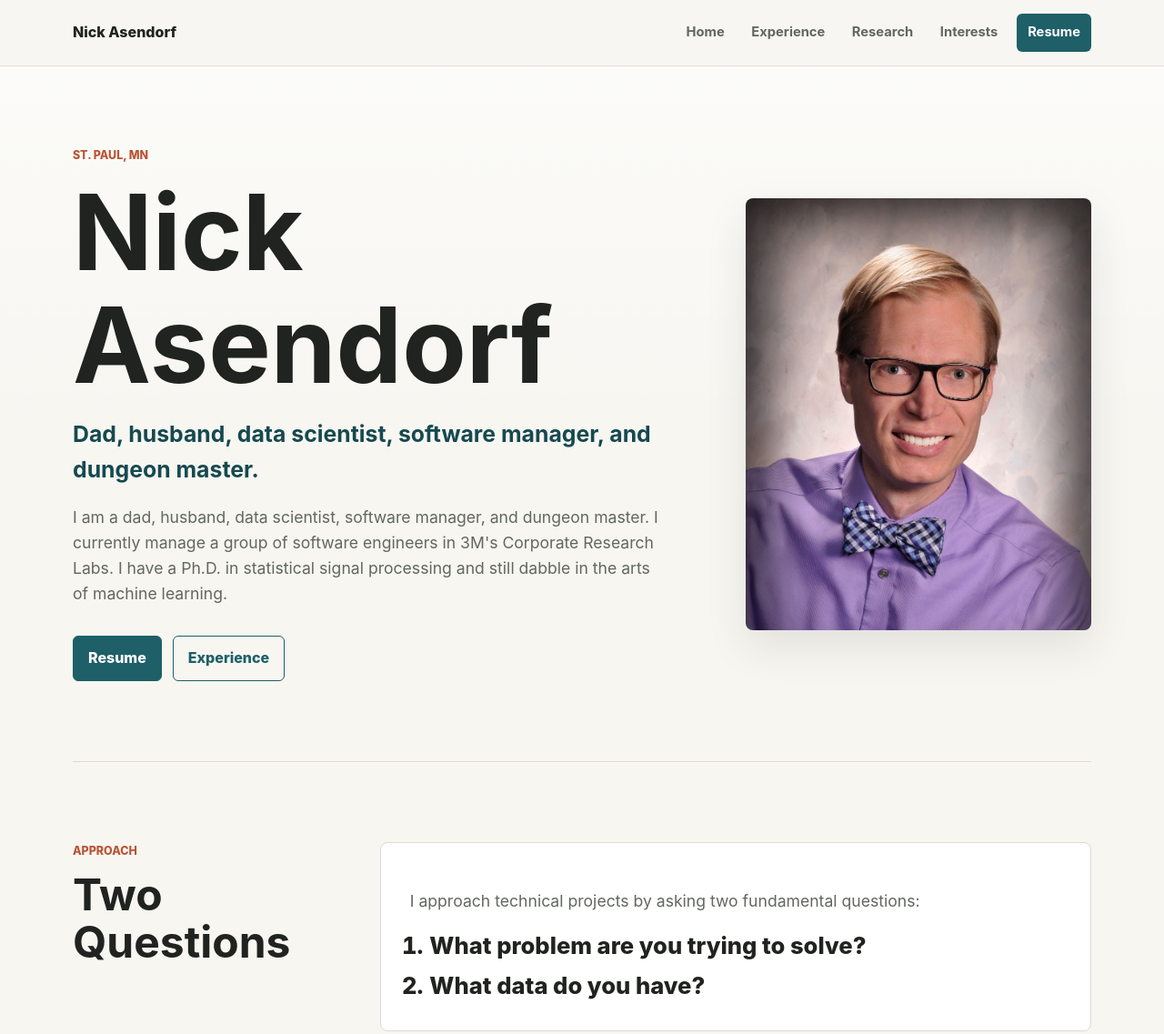
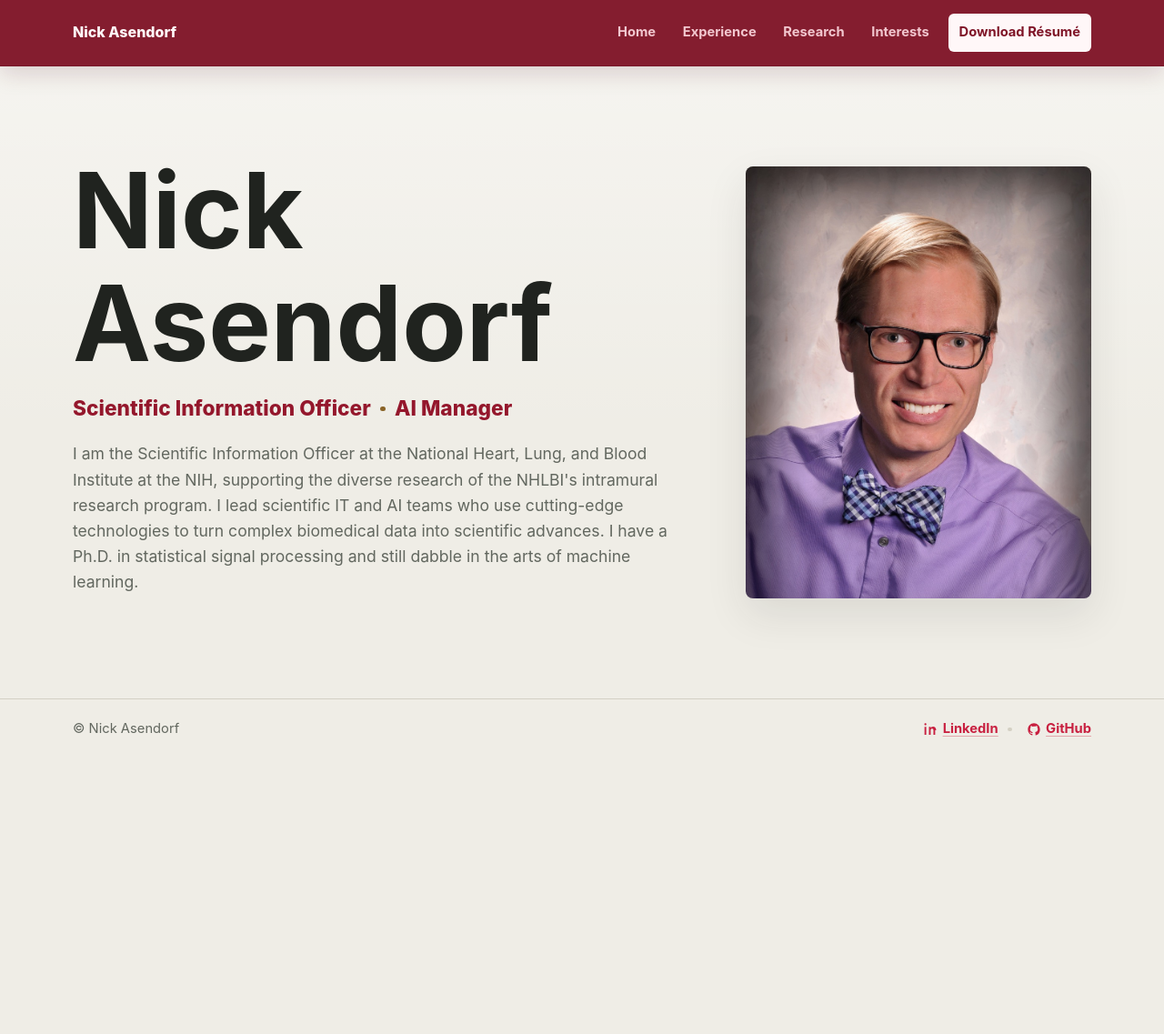
Before and after one commit to asendorf/asendorf_website, an Astro site: page /asendorf_website/ in a window 1280 px wide. Shown: the top 1137 px of the page at 91% size. After the commit the page ends 836 px from the top, so only its background shows below. Built offline with nearby package versions, Linux system fonts and the light colour scheme; Astro itself is replaced by a stand-in of ours.

Commit message:
stylistic and content changes

```diff
--- /dev/null
+++ b/src/components/SocialIcon.astro
@@ -0,0 +1,15 @@
+---
+const { name } = Astro.props;
+---
+
+{name === 'github' && (
+  <svg class="social-icon" viewBox="0 0 24 24" aria-hidden="true" focusable="false">
+    <path d="M12 2C6.48 2 2 6.58 2 12.22c0 4.52 2.87 8.35 6.84 9.7.5.09.68-.22.68-.49v-1.9c-2.78.62-3.37-1.21-3.37-1.21-.45-1.18-1.11-1.49-1.11-1.49-.91-.64.07-.63.07-.63 1 .07 1.53 1.05 1.53 1.05.9 1.56 2.34 1.11 2.91.85.09-.66.35-1.11.63-1.37-2.22-.26-4.56-1.13-4.56-5.03 0-1.11.39-2.02 1.03-2.73-.1-.26-.45-1.29.1-2.69 0 0 .84-.27 2.75 1.04A9.35 9.35 0 0 1 12 6.94c.85 0 1.7.12 2.5.34 1.91-1.31 2.75-1.04 2.75-1.04.55 1.4.2 2.43.1 2.69.64.71 1.03 1.62 1.03 2.73 0 3.91-2.34 4.76-4.57 5.02.36.32.68.94.68 1.89v2.86c0 .27.18.58.69.49A10.16 10.16 0 0 0 22 12.22C22 6.58 17.52 2 12 2Z" />
+  </svg>
+)}
+
+{name === 'linkedin' && (
+  <svg class="social-icon" viewBox="0 0 24 24" aria-hidden="true" focusable="false">
+    <path d="M5.35 7.7H2.5V21h2.85V7.7ZM5.6 3.6C5.58 2.75 4.97 2 3.96 2 2.97 2 2.32 2.75 2.32 3.6c0 .83.63 1.6 1.6 1.6h.02c1.03 0 1.66-.77 1.66-1.6ZM21.68 13.37c0-4.07-2.17-5.96-5.06-5.96-2.34 0-3.39 1.29-3.97 2.19V7.7H9.8c.04 1.25 0 13.3 0 13.3h2.85v-7.43c0-.4.03-.8.15-1.08.31-.8 1.03-1.63 2.23-1.63 1.57 0 2.2 1.2 2.2 2.97V21h2.85l.01-7.63Z" />
+  </svg>
+)}
--- a/src/content.config.ts
+++ b/src/content.config.ts
@@ -3,8 +3,8 @@ import { glob } from 'astro/loaders';
 
 const baseEntry = {
   order: z.number(),
-  image: z.string(),
-  imageAlt: z.string()
+  image: z.string().optional(),
+  imageAlt: z.string().optional()
 };
 
 const experience = defineCollection({
--- a/src/data/profile.js
+++ b/src/data/profile.js
@@ -1,21 +1,19 @@
 export const profile = {
   name: 'Nick Asendorf',
-  title: 'Dad, husband, data scientist, software manager, and dungeon master.',
-  location: 'St. Paul, MN',
-  resumeUrl: '/files/asendorf_resume.pdf',
+  roles: ['Scientific Information Officer', 'AI Manager'],
   image: '/images/profile_pic.jpg',
   summary:
-    "I am a dad, husband, data scientist, software manager, and dungeon master. I currently manage a group of software engineers in 3M's Corporate Research Labs. I have a Ph.D. in statistical signal processing and still dabble in the arts of machine learning.",
-  questions: [
-    'What problem are you trying to solve?',
-    'What data do you have?'
-  ],
-  bio:
-    'I am originally from the great state of Maryland, spent 5 years in Michigan, and decided to trudge further into the midwest, settling in St. Paul MN. In my free time I enjoy running, watching the NBA, and playing dungeons and dragons.',
-  links: [
+    "I am the Scientific Information Officer at the National Heart, Lung, and Blood Institute at the NIH, supporting the diverse research of the NHLBI's intramural research program. I lead scientific IT and AI teams who use cutting-edge technologies to turn complex biomedical data into scientific advances. I have a Ph.D. in statistical signal processing and still dabble in the arts of machine learning.",
+  socialLinks: [
     {
-      label: 'All Papers',
-      href: 'https://github.com/asendorf/papers'
+      label: 'LinkedIn',
+      icon: 'linkedin',
+      href: 'https://www.linkedin.com/in/asendorf/'
+    },
+    {
+      label: 'GitHub',
+      icon: 'github',
+      href: 'https://github.com/asendorf'
     }
   ]
 };
--- a/src/layouts/BaseLayout.astro
+++ b/src/layouts/BaseLayout.astro
@@ -1,6 +1,8 @@
 ---
 import '../styles/global.css';
 import { withBase } from '../lib/paths.js';
+import { profile } from '../data/profile.js';
+import SocialIcon from '../components/SocialIcon.astro';
 
 const { title = 'Nick Asendorf', description = 'Personal website for Nick Asendorf.' } = Astro.props;
 
@@ -30,12 +32,32 @@ const navItems = [
           {navItems.map((item) => (
             <a href={withBase(item.href)}>{item.label}</a>
           ))}
-          <a class="nav-action" href={withBase('/files/asendorf_resume.pdf')}>Resume</a>
+          <a
+            class="nav-action"
+            href={withBase('/files/asendorf_resume.pdf')}
+            target="_blank"
+            rel="noopener noreferrer"
+          >
+            Download Résumé
+          </a>
         </div>
       </nav>
     </header>
     <main id="main">
       <slot />
     </main>
+    <footer class="site-footer">
+      <div class="footer-shell">
+        <p>&copy; Nick Asendorf</p>
+        <nav class="footer-links" aria-label="Social links">
+          {profile.socialLinks.map((link) => (
+            <a href={link.href} target="_blank" rel="noopener noreferrer">
+              <SocialIcon name={link.icon} />
+              {link.label}
+            </a>
+          ))}
+        </nav>
+      </div>
+    </footer>
   </body>
 </html>
--- a/src/pages/experience.astro
+++ b/src/pages/experience.astro
@@ -16,9 +16,9 @@ const entries = await Promise.all(
 
 <BaseLayout title="Experience | Nick Asendorf" description="Professional experience for Nick Asendorf.">
   <PageIntro
-    eyebrow="Professional Experience"
     title="Experience"
-    lead="A record of software leadership, data science, research, and engineering work."
+    lead="Experience leading software and AI teams, building data science solutions, and supporting mission-driven research."
+    lead="Leadership that bridges that gap between diverse application domains, AI research, and software deployment."
   />
   <section class="entry-list">
     {entries.map((entry) => (
--- a/src/pages/index.astro
+++ b/src/pages/index.astro
@@ -7,38 +7,14 @@ import { withBase } from '../lib/paths.js';
 <BaseLayout title="Nick Asendorf" description="Personal website for Nick Asendorf.">
   <section class="hero">
     <div class="hero-copy">
-      <p class="eyebrow">{profile.location}</p>
       <h1>{profile.name}</h1>
-      <p class="hero-title">{profile.title}</p>
+      <ul class="role-list" aria-label="Current roles">
+        {profile.roles.map((role) => <li>{role}</li>)}
+      </ul>
       <p>{profile.summary}</p>
-      <div class="hero-actions">
-        <a class="button primary" href={withBase(profile.resumeUrl)}>Resume</a>
-        <a class="button secondary" href={withBase('/experience/')}>Experience</a>
-      </div>
     </div>
     <div class="hero-image">
       <img src={withBase(profile.image)} alt="Nick Asendorf" />
     </div>
   </section>
-
-  <section class="home-section two-column">
-    <div>
-      <p class="eyebrow">Approach</p>
-      <h2>Two Questions</h2>
-    </div>
-    <div class="question-panel">
-      <p>I approach technical projects by asking two fundamental questions:</p>
-      <ol>
-        {profile.questions.map((question) => <li>{question}</li>)}
-      </ol>
-    </div>
-  </section>
-
-  <section class="home-section two-column">
-    <div>
-      <p class="eyebrow">Background</p>
-      <h2>About</h2>
-    </div>
-    <p class="large-copy">{profile.bio}</p>
-  </section>
 </BaseLayout>
--- a/src/pages/interests.astro
+++ b/src/pages/interests.astro
@@ -16,7 +16,6 @@ const entries = await Promise.all(
 
 <BaseLayout title="Interests | Nick Asendorf" description="Hobbies and interests for Nick Asendorf.">
   <PageIntro
-    eyebrow="Hobbies & Interests"
     title="Interests"
     lead="Personal projects, music, and a few things outside of work."
   />
--- a/src/pages/research.astro
+++ b/src/pages/research.astro
@@ -16,7 +16,6 @@ const entries = await Promise.all(
 
 <BaseLayout title="Research | Nick Asendorf" description="Academic work and research projects for Nick Asendorf.">
   <PageIntro
-    eyebrow="Academic Work"
     title="Research"
     lead="Graduate and undergraduate research in signal processing, data fusion, and applied engineering."
   />
--- a/src/styles/global.css
+++ b/src/styles/global.css
@@ -1,14 +1,17 @@
 :root {
   color-scheme: light;
-  --bg: #f7f6f1;
+  --bg: #efede6;
   --surface: #ffffff;
-  --surface-muted: #eeece4;
+  --surface-muted: #e4e1d7;
   --text: #20231f;
   --muted: #62675f;
-  --accent: #1e5f68;
-  --accent-strong: #164950;
-  --line: #dedbd1;
-  --warm: #b85533;
+  --accent: #c82040;
+  --accent-strong: #94172c;
+  --line: #d4d0c4;
+  --warm: #8a6428;
+  --nav-bg: #7f1427;
+  --nav-text: #fff7f8;
+  --nav-muted: #f2c7cf;
   --shadow: 0 18px 45px rgba(41, 44, 39, 0.1);
   font-family:
     Inter, ui-sans-serif, system-ui, -apple-system, BlinkMacSystemFont, "Segoe UI",
@@ -27,7 +30,7 @@ body {
   margin: 0;
   color: var(--text);
   background:
-    linear-gradient(180deg, rgba(255, 255, 255, 0.65), rgba(247, 246, 241, 0) 480px),
+    linear-gradient(180deg, rgba(255, 255, 255, 0.46), rgba(239, 237, 230, 0) 480px),
     var(--bg);
   font-size: 16px;
   line-height: 1.6;
@@ -35,7 +38,7 @@ body {
 
 a {
   color: var(--accent);
-  text-decoration-color: rgba(30, 95, 104, 0.35);
+  text-decoration-color: rgba(200, 32, 64, 0.35);
   text-underline-offset: 0.18em;
 }
 
@@ -69,8 +72,9 @@ img {
   position: sticky;
   top: 0;
   z-index: 10;
-  border-bottom: 1px solid rgba(222, 219, 209, 0.85);
-  background: rgba(247, 246, 241, 0.9);
+  border-bottom: 1px solid rgba(84, 12, 26, 0.24);
+  background: rgba(127, 20, 39, 0.96);
+  box-shadow: 0 8px 26px rgba(80, 14, 28, 0.16);
   backdrop-filter: blur(14px);
 }
 
@@ -85,10 +89,16 @@ img {
 }
 
 .brand {
-  color: var(--text);
+  color: var(--nav-text);
   font-size: 1rem;
   font-weight: 800;
   text-decoration: none;
+}
+
+.brand:hover,
+.brand:focus-visible {
+  color: var(--nav-text);
+  text-decoration-color: currentColor;
 }
 
 .nav-links {
@@ -102,7 +112,7 @@ img {
 .nav-links a {
   padding: 0.55rem 0.75rem;
   border-radius: 6px;
-  color: var(--muted);
+  color: var(--nav-muted);
   font-size: 0.92rem;
   font-weight: 650;
   text-decoration: none;
@@ -110,20 +120,20 @@ img {
 
 .nav-links a:hover,
 .nav-links a:focus-visible {
-  color: var(--text);
-  background: var(--surface-muted);
+  color: var(--nav-text);
+  background: rgba(255, 255, 255, 0.1);
 }
 
 .nav-links .nav-action {
   margin-left: 0.2rem;
-  color: white;
-  background: var(--accent);
+  color: var(--nav-bg);
+  background: var(--nav-text);
 }
 
 .nav-links .nav-action:hover,
 .nav-links .nav-action:focus-visible {
-  color: white;
-  background: var(--accent-strong);
+  color: var(--nav-bg);
+  background: #f8dfe4;
 }
 
 main {
@@ -136,8 +146,8 @@ main {
   grid-template-columns: minmax(0, 1.1fr) minmax(280px, 0.65fr);
   align-items: center;
   gap: clamp(2rem, 6vw, 5rem);
-  min-height: calc(100svh - 72px);
-  padding: clamp(2.5rem, 7vw, 5.5rem) 0;
+  min-height: auto;
+  padding: clamp(3rem, 8vw, 6rem) 0;
 }
 
 .hero-copy {
@@ -170,59 +180,40 @@ h2 {
   font-size: clamp(1.8rem, 4vw, 3rem);
 }
 
-.hero-title {
-  margin: 1rem 0;
-  color: var(--accent-strong);
-  font-size: clamp(1.2rem, 2.2vw, 1.55rem);
-  font-weight: 750;
+.role-list {
+  display: flex;
+  flex-wrap: wrap;
+  align-items: center;
+  gap: 0.65rem;
+  margin: 1.1rem 0 1.35rem;
+  padding: 0;
+  list-style: none;
 }
 
-.hero-copy > p:not(.eyebrow):not(.hero-title),
+.role-list li {
+  display: inline-flex;
+  align-items: center;
+  color: var(--accent-strong);
+  font-size: clamp(1.08rem, 2vw, 1.42rem);
+  font-weight: 800;
+  line-height: 1.25;
+}
+
+.role-list li:not(:last-child)::after {
+  content: "";
+  width: 0.34rem;
+  height: 0.34rem;
+  margin-left: 0.65rem;
+  border-radius: 999px;
+  background: var(--warm);
+}
+
+.hero-copy > p:not(.eyebrow),
 .large-copy,
 .page-intro p,
 .question-panel p {
   color: var(--muted);
   font-size: 1.1rem;
-}
-
-.hero-actions {
-  display: flex;
-  gap: 0.75rem;
-  flex-wrap: wrap;
-  margin-top: 2rem;
-}
-
-.button {
-  display: inline-flex;
-  align-items: center;
-  justify-content: center;
-  min-height: 44px;
-  padding: 0.7rem 1rem;
-  border: 1px solid var(--accent);
-  border-radius: 6px;
-  font-weight: 800;
-  text-decoration: none;
-}
-
-.button.primary {
-  color: white;
-  background: var(--accent);
-}
-
-.button.primary:hover {
-  color: white;
-  background: var(--accent-strong);
-}
-
-.button.secondary {
-  color: var(--accent);
-  background: transparent;
-}
-
-.button.secondary:hover {
-  color: var(--accent-strong);
-  border-color: var(--accent-strong);
-  background: rgba(30, 95, 104, 0.08);
 }
 
 .hero-image {
@@ -242,8 +233,7 @@ h2 {
   object-position: center 18%;
 }
 
-.home-section,
-.page-intro {
+.home-section {
   padding: clamp(3rem, 7vw, 5.5rem) 0;
   border-top: 1px solid var(--line);
 }
@@ -276,6 +266,7 @@ h2 {
 
 .page-intro {
   max-width: 760px;
+  padding: clamp(2rem, 5vw, 4rem) 0 clamp(1.5rem, 4vw, 2.5rem);
 }
 
 .page-intro h1 {
@@ -353,12 +344,14 @@ h2 {
   font-weight: 750;
 }
 
-.prose p:has(a:only-child) {
+.prose p.action-link,
+.prose p:has(> a:only-child):not(:has(> a.inline-link)) {
   display: inline-flex;
   margin: 0.35rem 0.45rem 0.35rem 0;
 }
 
-.prose p:has(a:only-child) a {
+.prose p.action-link a,
+.prose p:has(> a:only-child):not(:has(> a.inline-link)) a {
   display: inline-flex;
   align-items: center;
   min-height: 38px;
@@ -369,9 +362,61 @@ h2 {
   text-decoration: none;
 }
 
-.prose p:has(a:only-child) a:hover {
+.prose p.action-link a:hover,
+.prose p:has(> a:only-child):not(:has(> a.inline-link)) a:hover {
   border-color: var(--accent);
-  background: rgba(30, 95, 104, 0.08);
+  background: rgba(200, 32, 64, 0.08);
+}
+
+.site-footer {
+  border-top: 1px solid var(--line);
+}
+
+.footer-shell {
+  display: flex;
+  align-items: center;
+  justify-content: space-between;
+  gap: 1rem;
+  width: min(1120px, calc(100% - 32px));
+  margin: 0 auto;
+  padding: 1.35rem 0;
+  color: var(--muted);
+  font-size: 0.92rem;
+}
+
+.footer-shell p {
+  margin: 0;
+}
+
+.footer-links {
+  display: flex;
+  align-items: center;
+  gap: 0.65rem;
+}
+
+.footer-links a {
+  display: inline-flex;
+  align-items: center;
+  gap: 0.35rem;
+  font-weight: 750;
+}
+
+.footer-links a + a::before {
+  content: "";
+  display: inline-block;
+  width: 0.28rem;
+  height: 0.28rem;
+  margin-right: 0.65rem;
+  border-radius: 999px;
+  background: var(--line);
+  vertical-align: middle;
+}
+
+.social-icon {
+  width: 1rem;
+  height: 1rem;
+  fill: currentColor;
+  flex: 0 0 auto;
 }
 
 @media (max-width: 820px) {
@@ -418,6 +463,11 @@ h2 {
     width: 86px;
     height: 86px;
   }
+
+  .footer-shell {
+    align-items: flex-start;
+    flex-direction: column;
+  }
 }
 
 @media (max-width: 520px) {
@@ -442,11 +492,4 @@ h2 {
     font-size: clamp(2.65rem, 17vw, 4.2rem);
   }
 
-  .hero-actions {
-    width: 100%;
-  }
-
-  .button {
-    flex: 1 1 140px;
-  }
 }
```
Also changed, not shown: astro.config.mjs (+48 -1 lines), src/content/experience/3m.md (+8 -4 lines), src/content/experience/nih.md (added, +12 -0 lines), src/content/research/maryland.md (+2 -2 lines), src/content/research/michigan.md (+11 -8 lines), public/images/nhlbi.png (added).
